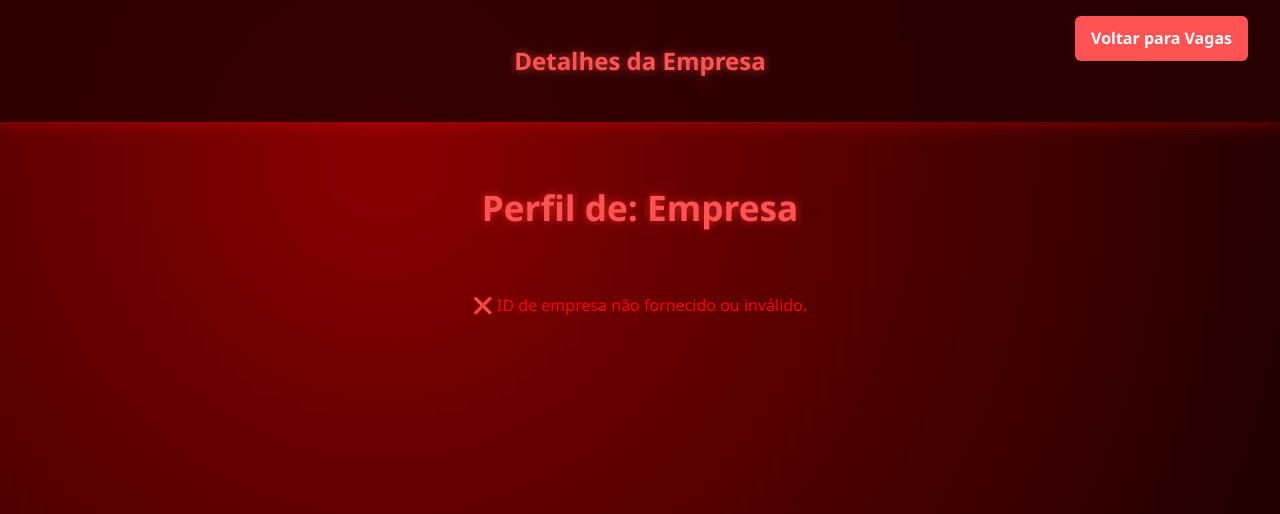
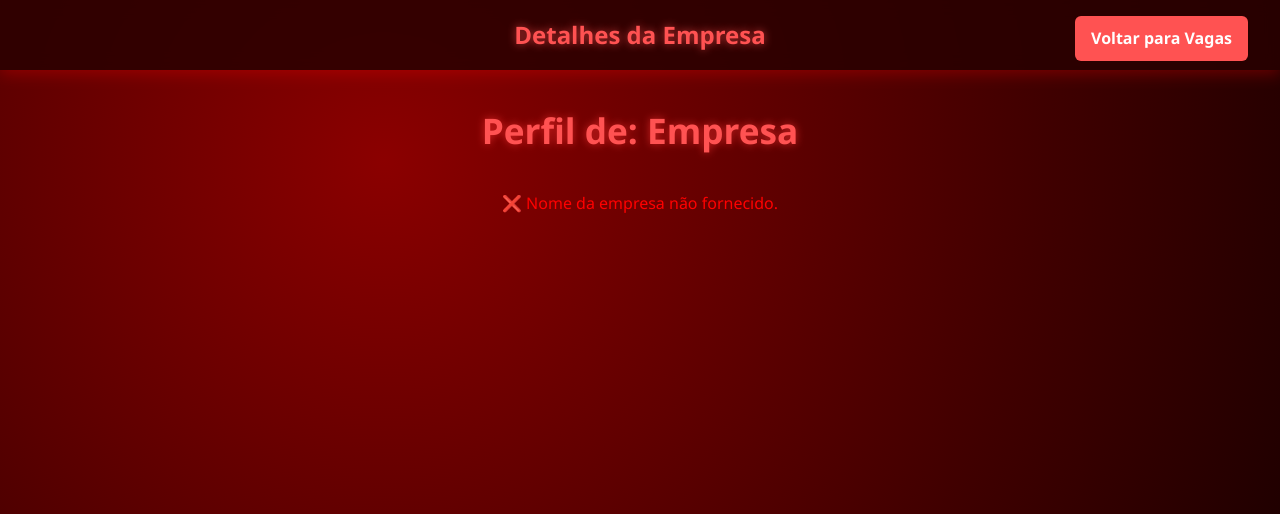
Before and after one commit to Carapecov/Bit-Vagas, a PHP site: page /empresa.php in a window 1280 px wide. Shown: the top 514 px of the page. Run offline with PHP 8.4, Linux system fonts and the light colour scheme.

Commit message:
Commit Final

```diff
--- a/candidatar.php
+++ b/candidatar.php
@@ -196,7 +196,7 @@
             <p><strong>Email:</strong> <a href="mailto:<?php echo htmlspecialchars($vaga['email_contato']); ?>"><?php echo htmlspecialchars($vaga['email_contato']); ?></a></p>
             <p><strong>Telefone:</strong> <?php echo htmlspecialchars($vaga['telefone']); ?></p>
             <p><strong>Data de publicação:</strong> <?php echo date("d/m/Y H:i", strtotime($vaga['data_postagem'])); ?></p>
-            <button class="btn-destaque"><a href="empresa.php?id=<?php echo $vaga['id']; ?>" target="_blank">Visitar Site da Empresa</a></button>
+            <button class="btn-destaque"><a href="empresa.php?nome=<?php echo urlencode($vaga['empresa']); ?>" target="_blank">Visitar Site da Empresa</a></button>
         </div>
 
         <?php if (isset($_SESSION["usuario_id"])): ?>
--- a/empresa.php
+++ b/empresa.php
@@ -5,25 +5,22 @@
 $empresa = null;
 $mensagem = "";
 
-if (isset($_GET["id"]) && is_numeric($_GET["id"])) {
-    $id_empresa_visualizar = (int)$_GET["id"];
-} else {
-    $id_empresa_visualizar = 0;
-}
+if (isset($_GET["nome"]) && !empty(trim($_GET["nome"]))) {
+    $nome_empresa_visualizar = trim($_GET["nome"]);
 
-if ($id_empresa_visualizar === 0) {
-    $mensagem = "<p style='color:red;text-align:center;'>❌ ID de empresa não fornecido ou inválido.</p>";
-} else {
-    $stmt = $conn->prepare("SELECT * FROM empresa WHERE id = ?");
-    $stmt->bind_param("i", $id_empresa_visualizar);
+    $stmt = $conn->prepare("SELECT * FROM empresa WHERE nome = ?");
+    $stmt->bind_param("s", $nome_empresa_visualizar);
     $stmt->execute();
     $resultado = $stmt->get_result();
     $empresa = $resultado->fetch_assoc();
     $stmt->close();
 
     if (!$empresa) {
-        $mensagem = "<p style='color:red;text-align:center;'>❌ Empresa não encontrada.</p>";
+        $mensagem = "<p style='color:red;text-align:center;'>❌ Empresa não encontrada ou o nome é inválido.</p>";
     }
+
+} else {
+    $mensagem = "<p style='color:red;text-align:center;'>❌ Nome da empresa não fornecido.</p>";
 }
 
 $candidato_logado = isset($_SESSION["usuario_id"]);
@@ -33,18 +30,18 @@
 <html lang="pt-BR">
 <head>
 <meta charset="UTF-8">
-<title>Perfil da Empresa: <?php echo $empresa ? htmlspecialchars($empresa['nome_fantasia']) : 'Detalhes'; ?></title>
+<title>Perfil da Empresa: <?php echo $empresa ? htmlspecialchars($empresa['nome']) : 'Detalhes'; ?></title>
 <link rel="stylesheet" href="css/empresa.css">
 </head>
 <body>
 <header>
-    <h2>Detalhes da Empresa</h2>
-        <a href="vagas.php" class="btn-voltar">Voltar para Vagas</a>
+    <h2>Detalhes da Empresa</h2>
+        <a href="vagas.php" class="btn-voltar">Voltar para Vagas</a>
 </header>
 
 <main>
-    <h1>Perfil de: <?php echo $empresa ? htmlspecialchars($empresa['nome']) : 'Empresa'; ?></h1>
-    <?php echo $mensagem; ?>
+    <h1>Perfil de: <?php echo $empresa ? htmlspecialchars($empresa['nome']) : 'Empresa'; ?></h1>
+    <?php echo $mensagem; ?>
 
     <?php if ($empresa): ?>
         <label>Razão Social</label>
```
